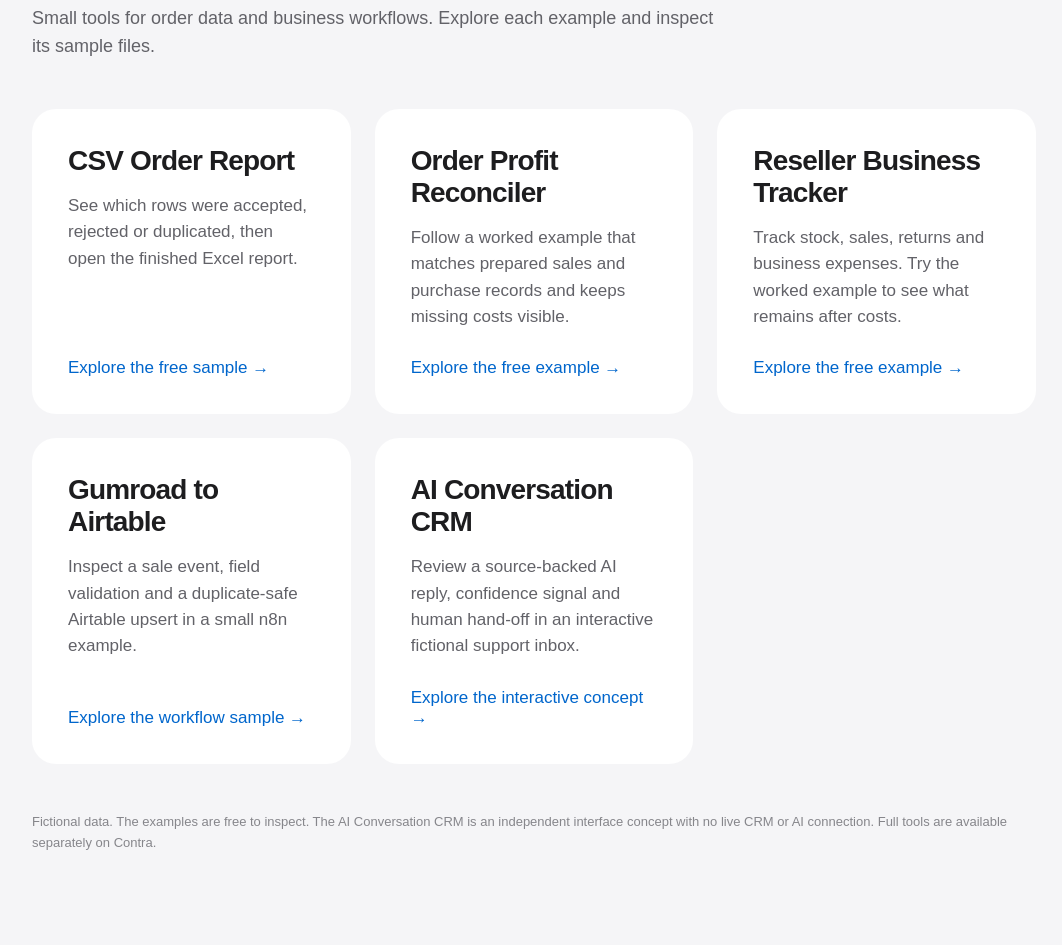
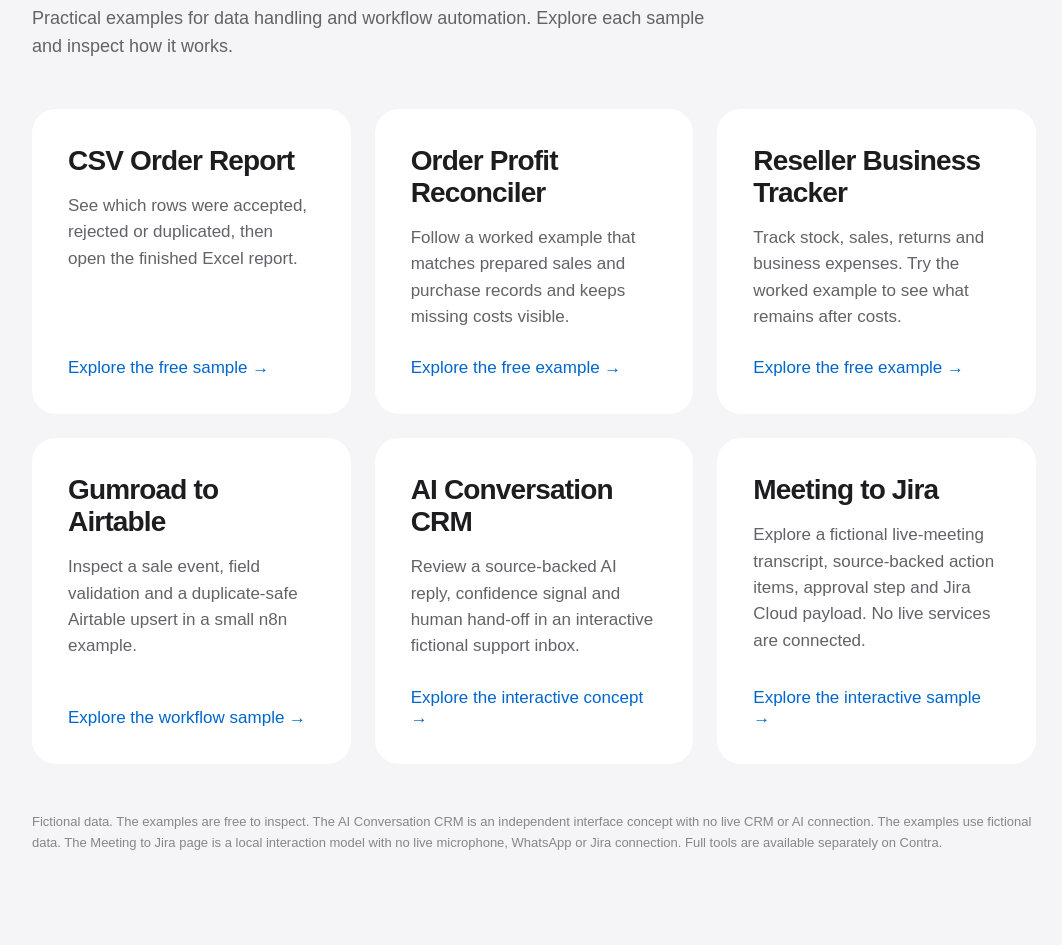
Before and after one commit to pelmeskaaaa/order-tools, a plain HTML site: page index.html in a window 1280 px wide. Shown: the part 283-1228 px from the top of the page, without its empty margins (106-1168 px from the left). Drawn offline with Linux system fonts and the light colour scheme.

Commit message:
Add Jira meeting assistant sample to automation portfolio

```diff
--- a/index.html
+++ b/index.html
@@ -4,20 +4,21 @@
   <meta charset="utf-8">
   <meta name="viewport" content="width=device-width,initial-scale=1">
   <meta name="description" content="Free, downloadable examples of order reporting, profit reconciliation, resale tracking and workflow automation by Oleh Boiko.">
-  <title>Order tools · Oleh Boiko</title>
+  <title>Automation examples · Oleh Boiko</title>
   <style>
     *{box-sizing:border-box}body{margin:0;color:#1d1d1f;background:#f5f5f7;font-family:Arial,Helvetica,sans-serif;-webkit-font-smoothing:antialiased}main{max-width:1060px;margin:auto;padding:92px 28px}header{max-width:700px;margin-bottom:48px}.eyebrow{font-size:13px;color:#65656b;font-weight:600;margin-bottom:20px}h1{font-size:clamp(40px,7vw,66px);letter-spacing:-.045em;line-height:1.04;margin:0 0 24px}p{color:#626268;font-size:18px;line-height:1.55;margin:0}.grid{display:grid;grid-template-columns:repeat(auto-fit,minmax(240px,1fr));gap:24px}.card{background:white;border-radius:24px;padding:36px;display:flex;flex-direction:column;align-items:flex-start}.card h2{font-size:28px;letter-spacing:-.03em;margin:0 0 16px}.card p{font-size:17px;margin-bottom:28px}.card a{color:#0066cc;text-decoration:none;font-size:17px;margin-top:auto}.card a:hover{text-decoration:underline}footer{font-size:13px;color:#86868b;margin-top:48px;line-height:1.6}@media(max-width:660px){main{padding:64px 22px}.grid{grid-template-columns:1fr}.card{padding:28px}}
   </style>
 </head>
 <body><main>
-  <header><div class="eyebrow">OLEH BOIKO</div><h1>Clear numbers.<br>Checkable results.</h1><p>Small tools for order data and business workflows. Explore each example and inspect its sample files.</p></header>
+  <header><div class="eyebrow">OLEH BOIKO</div><h1>Clear workflows.<br>Checkable results.</h1><p>Practical examples for data handling and workflow automation. Explore each sample and inspect how it works.</p></header>
   <section class="grid" aria-label="Free examples">
     <article class="card"><h2>CSV Order Report</h2><p>See which rows were accepted, rejected or duplicated, then open the finished Excel report.</p><a href="csv-order-report/">Explore the free sample &rarr;</a></article>
     <article class="card"><h2>Order Profit Reconciler</h2><p>Follow a worked example that matches prepared sales and purchase records and keeps missing costs visible.</p><a href="order-profit/">Explore the free example &rarr;</a></article>
     <article class="card"><h2>Reseller Business Tracker</h2><p>Track stock, sales, returns and business expenses. Try the worked example to see what remains after costs.</p><a href="reseller-business-tracker/">Explore the free example &rarr;</a></article>
     <article class="card"><h2>Gumroad to Airtable</h2><p>Inspect a sale event, field validation and a duplicate-safe Airtable upsert in a small n8n example.</p><a href="gumroad-airtable/">Explore the workflow sample &rarr;</a></article>
     <article class="card"><h2>AI Conversation CRM</h2><p>Review a source-backed AI reply, confidence signal and human hand-off in an interactive fictional support inbox.</p><a href="ai-conversation-crm/">Explore the interactive concept &rarr;</a></article>
+    <article class="card"><h2>Meeting to Jira</h2><p>Explore a fictional live-meeting transcript, source-backed action items, approval step and Jira Cloud payload. No live services are connected.</p><a href="jira-meeting-assistant/">Explore the interactive sample &rarr;</a></article>
   </section>
-  <footer>Fictional data. The examples are free to inspect. The AI Conversation CRM is an independent interface concept with no live CRM or AI connection. Full tools are available separately on Contra.</footer>
+  <footer>Fictional data. The examples are free to inspect. The AI Conversation CRM is an independent interface concept with no live CRM or AI connection. The examples use fictional data. The Meeting to Jira page is a local interaction model with no live microphone, WhatsApp or Jira connection. Full tools are available separately on Contra.</footer>
 </main></body>
 </html>
```
